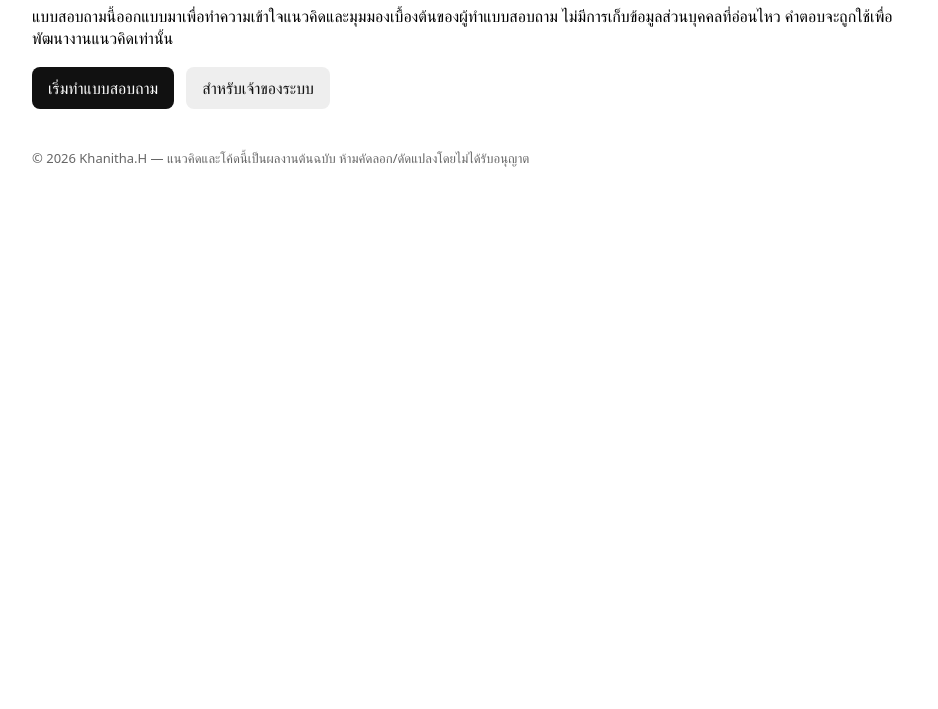
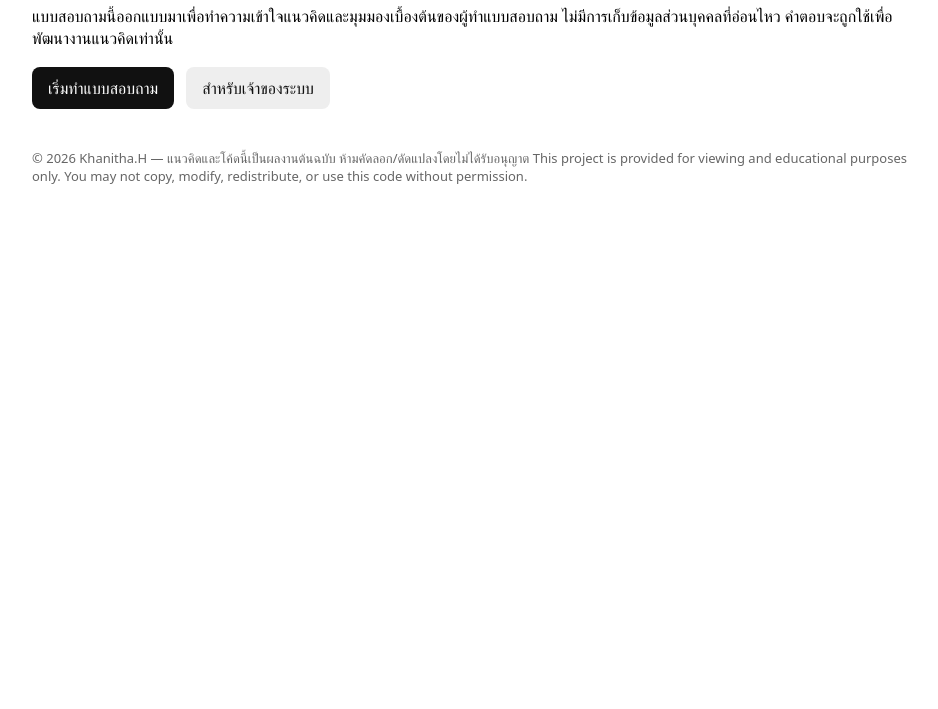
Before and after one commit to KhanithaHn/survey-app, a plain HTML site: page index.html in a window 1280 px wide. Shown: the part 91-800 px from the top of the page, without its empty margins (0-938 px from the left). Drawn offline with Linux system fonts and the light colour scheme.

Commit message:
Update index.html

```diff
--- a/index.html
+++ b/index.html
@@ -27,6 +27,7 @@
 
   <footer>
     © 2026 Khanitha.H — แนวคิดและโค้ดนี้เป็นผลงานต้นฉบับ ห้ามคัดลอก/ดัดแปลงโดยไม่ได้รับอนุญาต
+    This project is provided for viewing and educational purposes only. You may not copy, modify, redistribute, or use this code without permission.
   </footer>
 </body>
 </html>
```
